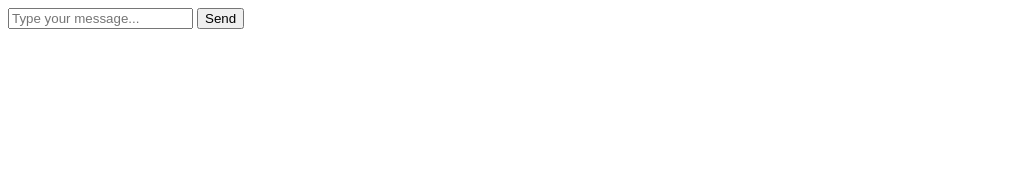
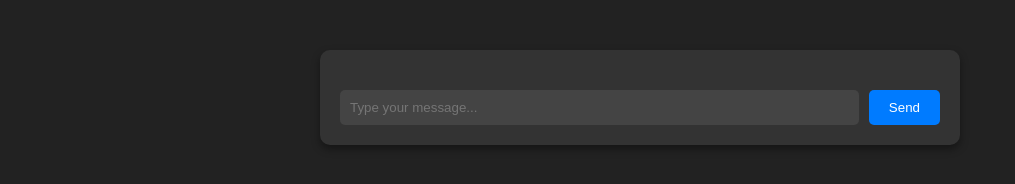
Before and after one commit to luisFluence/FluenceAI, a plain HTML site: page index.html in a window 1280 px wide. Shown: the whole page, without its empty margins (0-1015 px from the left). Drawn offline with Linux system fonts and the light colour scheme.

Commit message:
styling applied

```diff
--- a/index.html
+++ b/index.html
@@ -4,6 +4,54 @@
 <meta charset="UTF-8">
 <meta name="viewport" content="width=device-width, initial-scale=1.0">
 <title>Interactive Chat</title>
+<style>
+body {
+  background-color: #222;
+  color: #fff;
+  font-family: Arial, sans-serif;
+}
+
+#chat-container {
+  max-width: 600px;
+  margin: 50px auto;
+  padding: 20px;
+  background-color: #333;
+  border-radius: 10px;
+  box-shadow: 0 4px 8px rgba(0, 0, 0, 0.4);
+}
+
+#chat-output {
+  margin-bottom: 20px;
+}
+
+#user-input {
+  display: flex;
+}
+
+#user-message {
+  flex: 1;
+  padding: 10px;
+  margin-right: 10px;
+  border: none;
+  border-radius: 5px;
+  background-color: #444;
+  color: #fff;
+}
+
+button {
+  padding: 10px 20px;
+  border: none;
+  border-radius: 5px;
+  background-color: #007bff;
+  color: #fff;
+  cursor: pointer;
+  transition: background-color 0.3s ease;
+}
+
+button:hover {
+  background-color: #0056b3;
+}
+</style>
 </head>
 <body>
 
```
